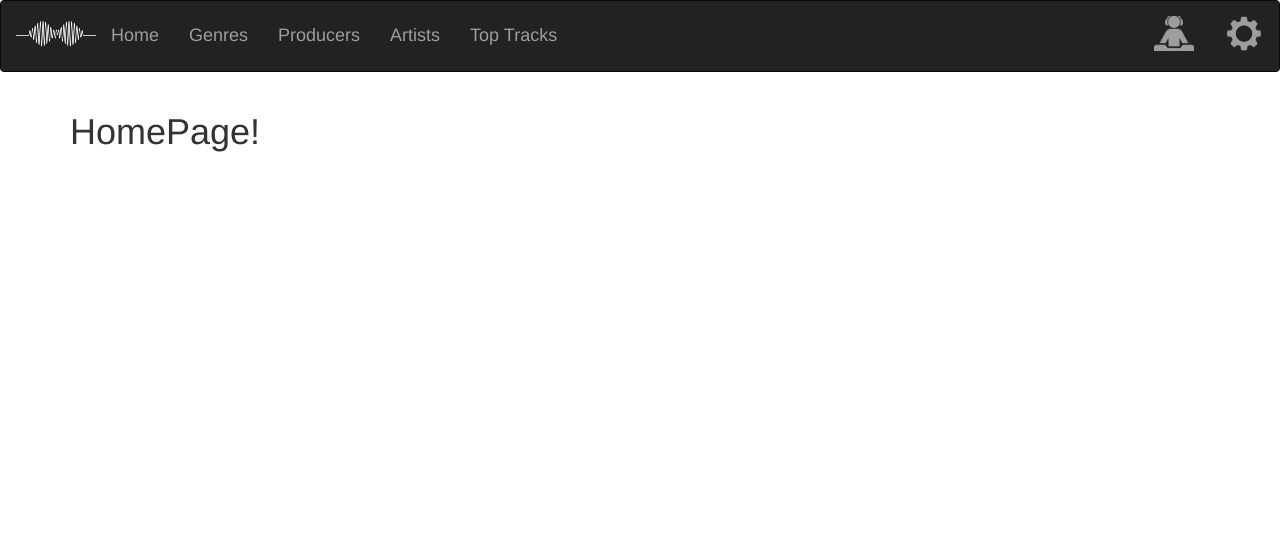
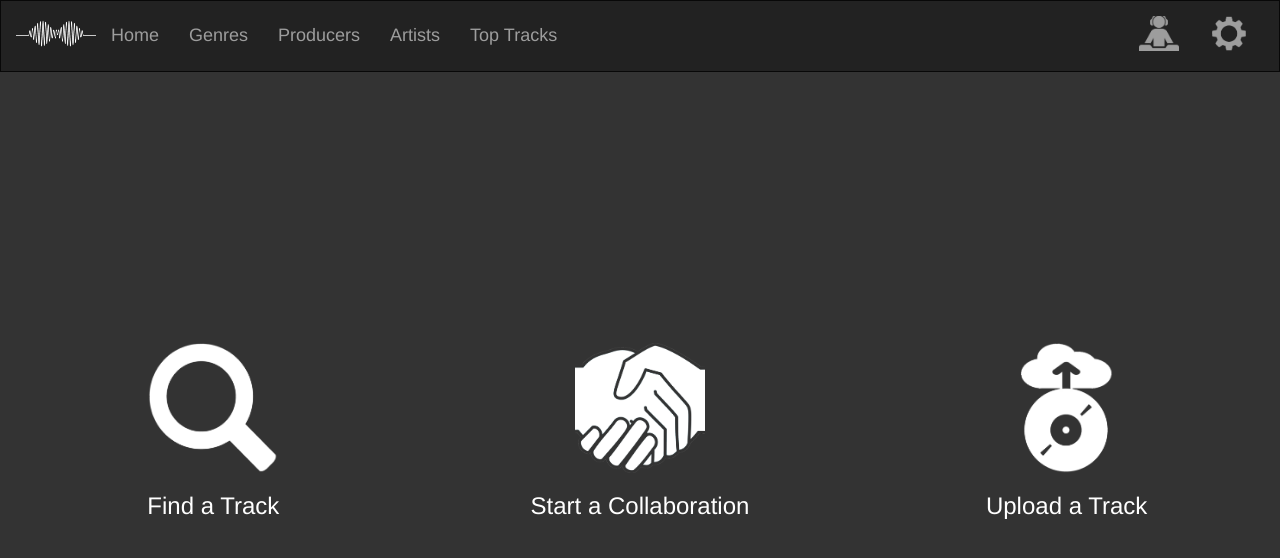
Before and after one commit to brandons9062/NewPersonal, a React app: page / in a window 1280 px wide. Built offline with nearby package versions, Linux system fonts and the light colour scheme.

Commit message:
finished styling home page

```diff
--- a/src/components/homeContainer.js
+++ b/src/components/homeContainer.js
@@ -1,12 +1,31 @@
 import React, {Component} from 'react';
-
+import {Link} from 'react-router-dom';
 
 
 class Home extends Component {
     render() {
         return (
-            <div className="container">
-                <h1>HomePage!</h1>
+            <div className="container-fluid">
+                <div id="homeColumnRow" className="row">
+                    <div className="col-sm-4 homeColumn">
+                        <Link to="/test" className="grow">
+                            <div id="homeSearchIcon" className="homeColumnImage"></div>
+                            <h3 className="homeColumnText">Find a Track</h3>
+                        </Link>
+                    </div>
+                    <div className="col-sm-4 homeColumn">
+                        <Link to="/test" className="grow">
+                            <div id="homeCollaborationIcon" className="homeColumnImage"></div>
+                            <h3 className="homeColumnText">Start a Collaboration</h3>
+                        </Link>
+                    </div>
+                    <div className="col-sm-4 homeColumn">
+                        <Link to="/test" className="grow">
+                            <div id="homeUploadTrackIcon" className="homeColumnImage"></div>
+                            <h3 className="homeColumnText">Upload a Track</h3>
+                        </Link>
+                    </div>
+                </div>
             </div>
         );
     }
--- a/src/components/mainNav.js
+++ b/src/components/mainNav.js
@@ -4,10 +4,10 @@ import {Link} from 'react-router-dom';
 class MainNav extends Component {
     render() {
         return (
-            <nav className="navbar navbar-inverse sticky-top">
+            <nav id="myNav" className="navbar navbar-inverse sticky-top">
                 <div className="container-fluid">
                     <div className="navbar-header">
-                        <button type="button" className="navbar-toggle collapsed" data-toggle="collapse" data-target="#navbar1">
+                        <button type="button" className="navbar-toggle" data-toggle="collapse" data-target="#navbar1">
                             <span className="sr-only">Toggle navigation</span>
                             <span className="icon-bar"></span>
                             <span className="icon-bar"></span>
@@ -15,6 +15,7 @@ class MainNav extends Component {
                         </button>
                         <Link to="/" className="navbar-left"><img className="navbarLogo" src="./src/imgs/soundWaveLogo.png" /></Link>
                     </div>
+                    <div className="collapse navbar-collapse" id="navbar1">
                         <ul className="nav navbar-nav">
                             <li>
                                 <Link to="/">
@@ -47,6 +48,7 @@ class MainNav extends Component {
                             <li><Link to="/"><div id="gearIconDiv" className="navbarProfileIcon"></div></Link></li>
                         </ul>
                     </div>
+                </div>
             </nav>
         );
     }
--- a/style/style.css
+++ b/style/style.css
@@ -1,3 +1,8 @@
+#myNav {
+    border-radius: 0px;
+    margin-bottom: 0px;
+}
+
 .navbarLogo {
     height: 65px;
     width: 80px;
@@ -30,6 +35,15 @@
 	animation-timing-function: linear;
 }
 
+.grow {
+    transition:all 0.5s ease-out;
+}
+
+.grow:hover {
+    transform:scale(1.3);
+    text-decoration: none;
+}
+
 #profileIconDiv {
     background-image: url('../src/imgs/djIconGray.png');
     background-size: cover;
@@ -55,3 +69,47 @@
     transform: rotate(360deg);
     transition: all 0.3s ease-in-out 0s;
 }
+
+.homeColumn {
+    background-color: #333333;
+    color: white;
+    height: 100%;
+    display: flex;
+    justify-content: center;
+    align-items: center;
+    text-decoration: none;
+}
+
+.homeColumn a {
+    display: flex;
+    align-items: center;
+    flex-direction: column;
+}
+
+#homeColumnRow {
+    height: calc(100vh - 71.5px);
+}
+
+
+.homeColumnImage {
+    background-size: cover;
+    background-position: center;
+    height: 130px;
+    width: 130px;
+}
+
+.homeColumnText {
+    color: white;
+}
+
+#homeSearchIcon {
+    background-image: url("../src/imgs/searchIconWhite.png");
+}
+
+#homeCollaborationIcon {
+    background-image: url("../src/imgs/collaborationIcon.png");
+}
+
+#homeUploadTrackIcon {
+    background-image: url("../src/imgs/uploadTrackIcon.png")
+}
```
Also changed, not shown: src/imgs/collaborationIcon.png (added), src/imgs/equalizerIcon.png (added), src/imgs/microphoneIcon.png (added), src/imgs/searchIconWhite.png (added), src/imgs/upload-icon-72713.png (added), src/imgs/uploadTrackIcon.png (added), 1 other file. Lines whose indentation alone changed are shown as unchanged.
